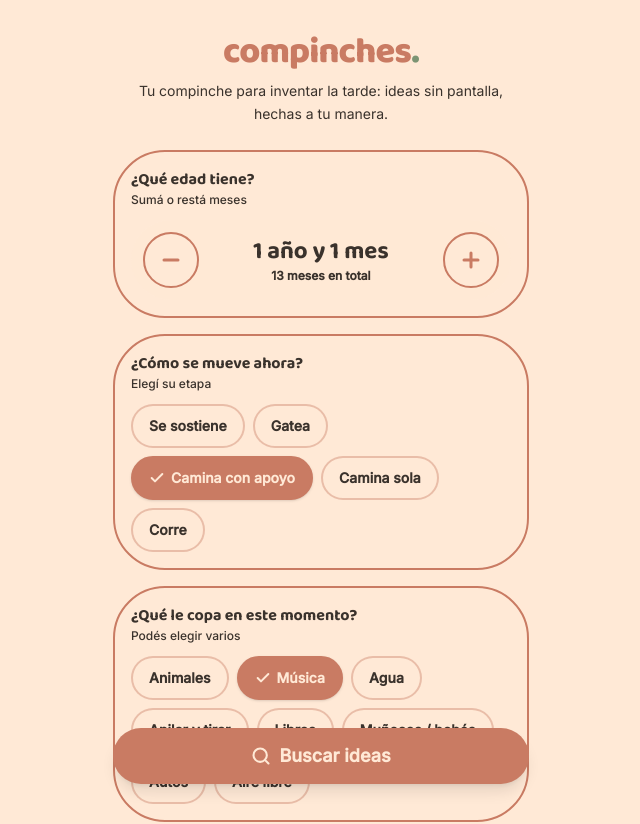
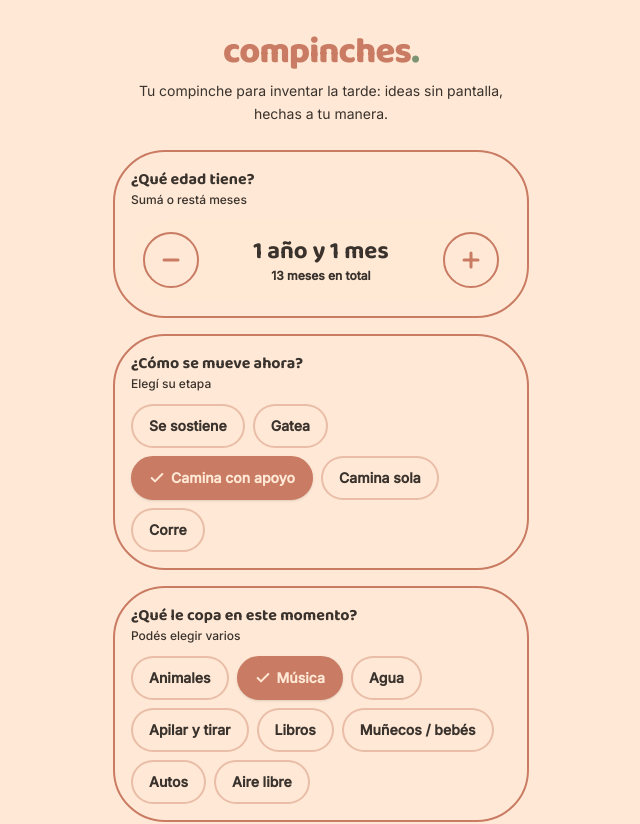
Before and after one commit to ebonialian/recetario-de-juego, a Next.js app: page / in a window 1280 px wide. Shown: the top 824 px of the page, without its empty margins (319-959 px from the left). Built offline with nearby package versions, Linux system fonts and the light colour scheme.

Commit message:
feat: expand submit button width in play-form component

```diff
--- a/components/recetario/play-form.tsx
+++ b/components/recetario/play-form.tsx
@@ -223,7 +223,7 @@ export function PlayForm({ loading, onGenerate }: PlayFormProps) {
       <button
         type="submit"
         disabled={loading}
-        className="sticky bottom-4 z-10 mt-1 inline-flex min-h-14 items-center justify-center gap-2 rounded-full bg-primary px-6 text-lg font-bold text-primary-foreground shadow-lg transition-transform active:scale-[0.98] disabled:opacity-60"
+        className="mt-1 inline-flex min-h-14 w-full items-center justify-center gap-2 rounded-full bg-primary px-6 text-lg font-bold text-primary-foreground shadow-lg transition-transform active:scale-[0.98] disabled:opacity-60"
       >
         <Search className="size-5" strokeWidth={2.5} aria-hidden="true" />
         {loading ? 'Pensando ideas…' : 'Buscar ideas'}
```
